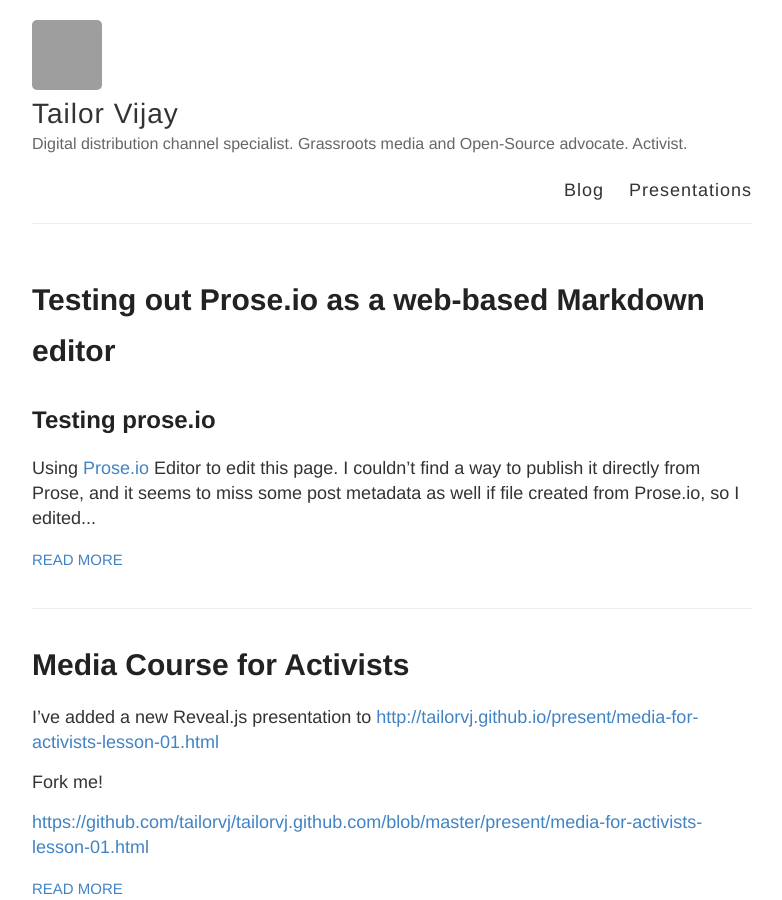
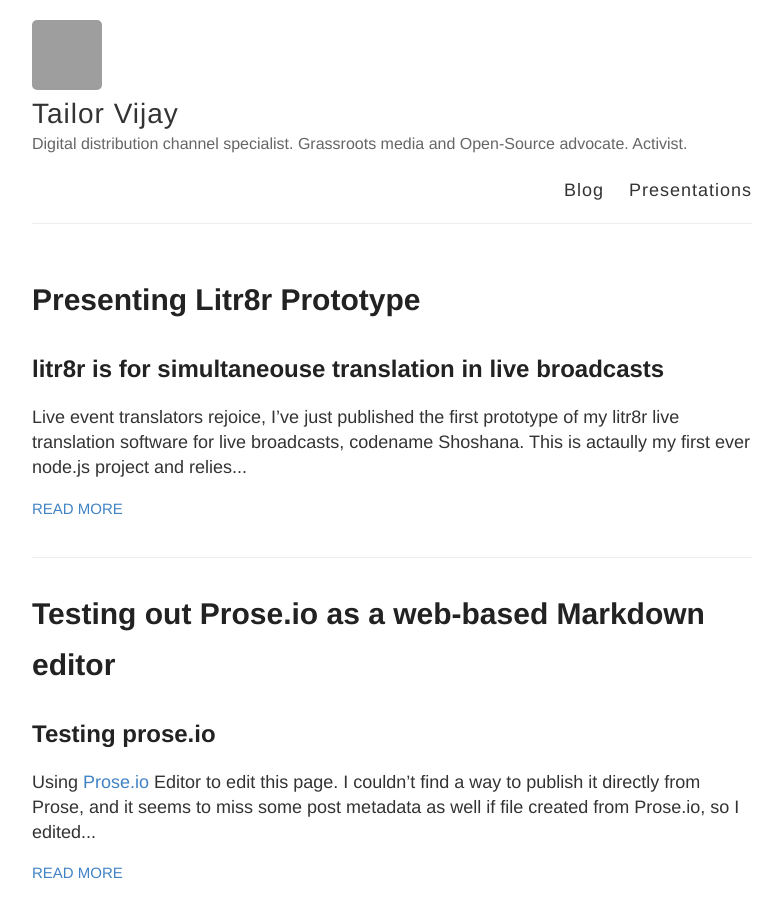
Before and after one commit to tailorvj/tailorvj.github.com, a Jekyll site: the page build/index.html, which Jekyll copies as it is, in a window 1280 px wide and 900 px high. Shown: the whole window, without its empty margins (248-1030 px from the left). Built offline with Jekyll 4.4.1, drawn with Linux system fonts in a browser that asks for light colours; grey boxes are pictures that could not be loaded.

Commit message:
published litr8r post

```diff
--- a/build/index.html
+++ b/build/index.html
@@ -41,6 +41,17 @@
 
     <div id="main" role="main" class="container">
       <div class="posts">
+
+    <article class="post">
+
+      <h1><a href="/Presenting-litr8r-prototype/">Presenting Litr8r Prototype</a></h1>
+
+      <div class="entry">
+        <h2 id="litr8r-is-for-simultaneouse-translation-in-live-broadcasts">litr8r is for simultaneouse translation in live broadcasts</h2> <p>Live event translators rejoice, I’ve just published the first prototype of my litr8r live translation software for live broadcasts, codename Shoshana. This is actaully my first ever node.js project and relies...
+      </div>
+
+      <a href="/Presenting-litr8r-prototype/" class="read-more">Read More</a>
+    </article>
 
     <article class="post">
 
```
Also changed, not shown: _posts/2015-04-06-Presenting-litr8r-prototype.md (+1 -1 lines), build/Presenting-litr8r-prototype/index.html (added, +23 -0 lines), build/feed.xml.
